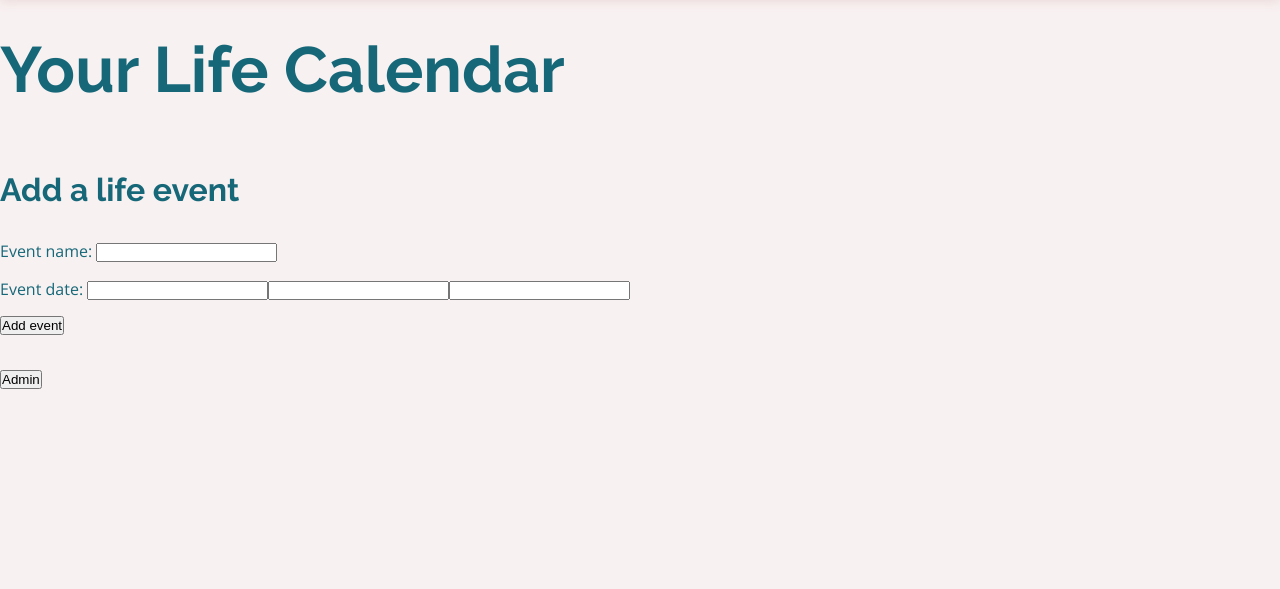
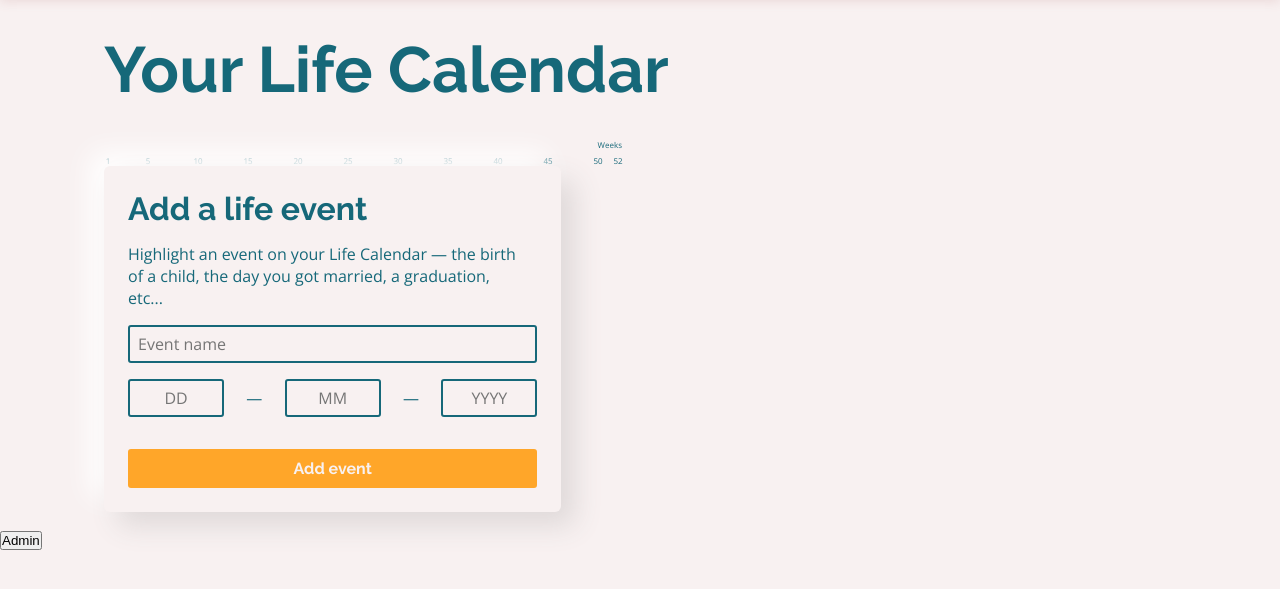
Before and after one commit to juancoquet/time-of-your-life, a Django app: template templates/dashboard.html in a window 1280 px wide. Shown: the part 90-679 px from the top of the page. Run offline with Django 3.2, Linux system fonts and the light colour scheme; the template is opened without the code that fills it: values that come from a table or form of the project are taken from there, others are empty.

Commit message:
Style dashboard calendar

```diff
--- a/countdown/forms.py
+++ b/countdown/forms.py
@@ -199,6 +199,24 @@ class UserEventForm(forms.ModelForm):
     class Meta:
         model = UserEvent
         fields = ['event_name', 'day', 'month', 'year']
+        widgets = {
+            'event_name': forms.TextInput(attrs={
+                'class': 'input',
+                'placeholder': 'Event name'
+            }),
+            'day': forms.NumberInput(attrs={
+                'class': 'input input--int',
+                'placeholder': 'DD',
+            }),
+            'month': forms.NumberInput(attrs={
+                'class': 'input input--int',
+                'placeholder': 'MM',
+            }),
+            'year': forms.NumberInput(attrs={
+                'class': 'input input--int',
+                'placeholder': 'YYYY',
+            }),
+        }
 
     def save(self, commit=True):
         event = super().save(commit=False)
--- a/templates/dashboard.html
+++ b/templates/dashboard.html
@@ -1,26 +1,46 @@
 {% extends 'base.html' %}
 
 {% block content %}
-  <h1>Your Life Calendar</h1>
+    <div class="container--col container--width">
+        <h1 class="container__heading--left">Your Life Calendar</h1>
 
-    <div name="add_event">
-        <h2>Add a life event</h2>
-        <form action="{% url 'dashboard' %}" method="post">
-            {% csrf_token %}
-            <p class="form_field">
-                <label for="user_event_form.event_name">Event name:</label>
+
+        <div class="container container--wrap">
+
+            <div class="labels--horizontal">
+                <p class="labels__label--horizontal labels--horizontal__weeks">Weeks</p>
+                <p class="labels__label--horizontal labels--horizontal__label-1">1</p>
+                <p class="labels__label--horizontal labels--horizontal__label-5">5</p>
+                <p class="labels__label--horizontal labels--horizontal__label-10">10</p>
+                <p class="labels__label--horizontal labels--horizontal__label-15">15</p>
+                <p class="labels__label--horizontal labels--horizontal__label-20">20</p>
+                <p class="labels__label--horizontal labels--horizontal__label-25">25</p>
+                <p class="labels__label--horizontal labels--horizontal__label-30">30</p>
+                <p class="labels__label--horizontal labels--horizontal__label-35">35</p>
+                <p class="labels__label--horizontal labels--horizontal__label-40">40</p>
+                <p class="labels__label--horizontal labels--horizontal__label-45">45</p>
+                <p class="labels__label--horizontal labels--horizontal__label-50">50</p>
+                <p class="labels__label--horizontal labels--horizontal__label-52">52</p>
+            </div>
+
+            <div class="calendar-container">
+                    {{ calendar|safe }}
+            </div>
+            <form class="container--col container--form flex--start neumorphism neumorphism--bg card" action="{% url 'dashboard' %}" method="post">
+                <h2 class="container__heading--left card__heading">Add a life event</h2>
+                <p class="card__text">
+                        Highlight an event on your Life Calendar — the birth of a child, the day you
+                        got married, a graduation, etc...
+                    </p>
+                {% csrf_token %}
                 {{ user_event_form.event_name }}
-            </p>
-            <p class="form_field">
-                <label for="user_event_form.event_date">Event date:</label>
-                {{ user_event_form.day }}{{ user_event_form.month }}{{ user_event_form.year }}
-            </p>
-            <button name="add_event_btn" type="submit">Add event</button>
-            <p class="error">{{ user_event_form.year.errors }}</p>
-        </form>
-    </div>
+                <div class="container">{{ user_event_form.day }}<span class="text--main form__dash">—</span>{{ user_event_form.month }}<span class="text--main form__dash">—</span>{{ user_event_form.year }}</div>
+                <p class="error">{{ user_event_form.year.errors }}</p>
+                <button class="btn " name="add_event_btn" type="submit">Add event</button>
+            </form>
 
-    <div class="grid">
-            {{ calendar|safe }}
-    </div>
+        </div>
+
+
+     </div>
 {% endblock content %}
--- a/templates/grid.html
+++ b/templates/grid.html
@@ -8,6 +8,7 @@
 
 
         <div class="container container--wrap">
+
             <div class="labels--horizontal">
                 <p class="labels__label--horizontal labels--horizontal__weeks">Weeks</p>
                 <p class="labels__label--horizontal labels--horizontal__label-1">1</p>
@@ -23,6 +24,7 @@
                 <p class="labels__label--horizontal labels--horizontal__label-50">50</p>
                 <p class="labels__label--horizontal labels--horizontal__label-52">52</p>
             </div>
+
             <div class="calendar-container">
                 <div class="calendar">
                     {% for yr_num in years_passed %}
```
Lines whose indentation alone changed are shown as unchanged.
